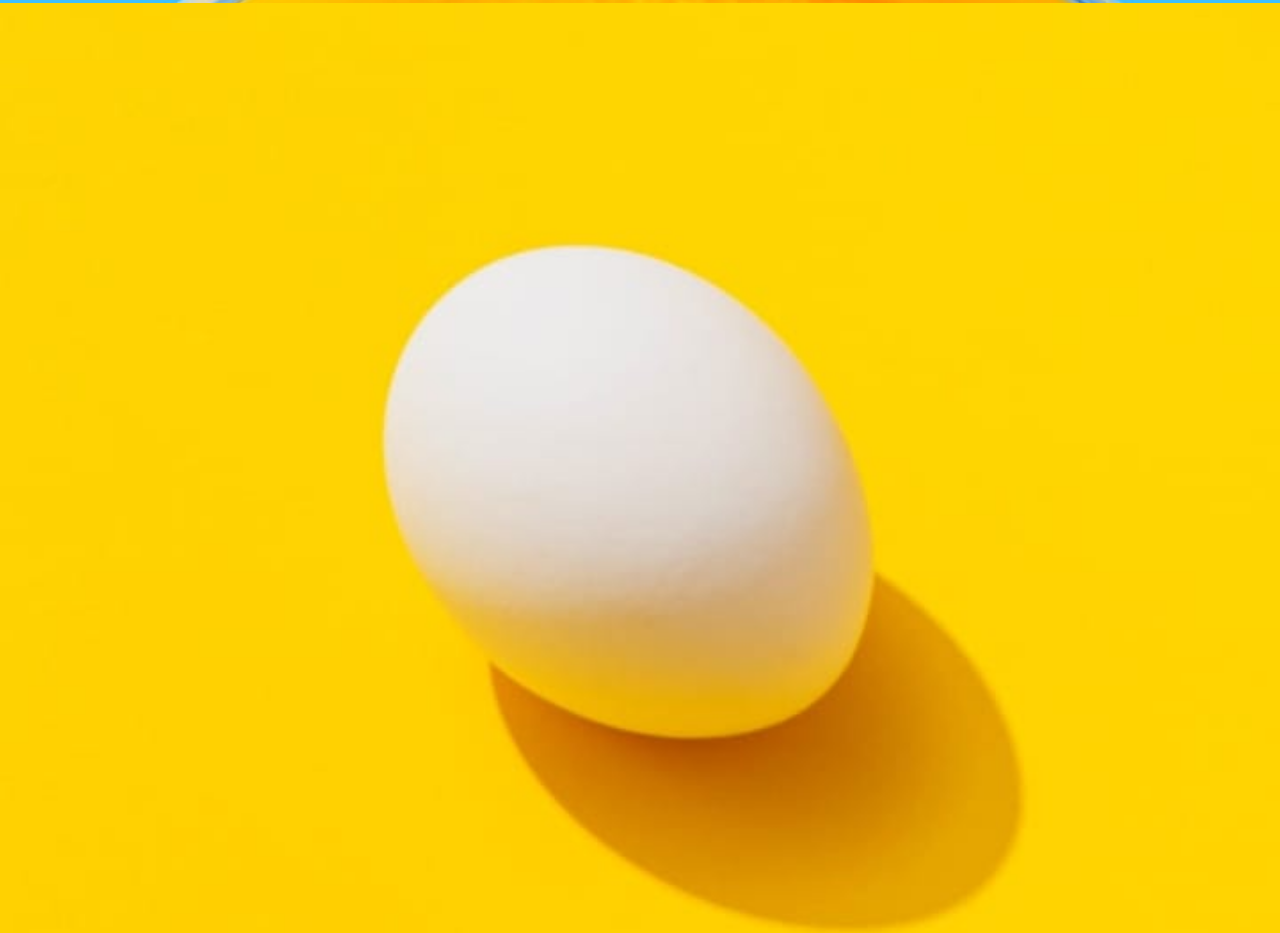
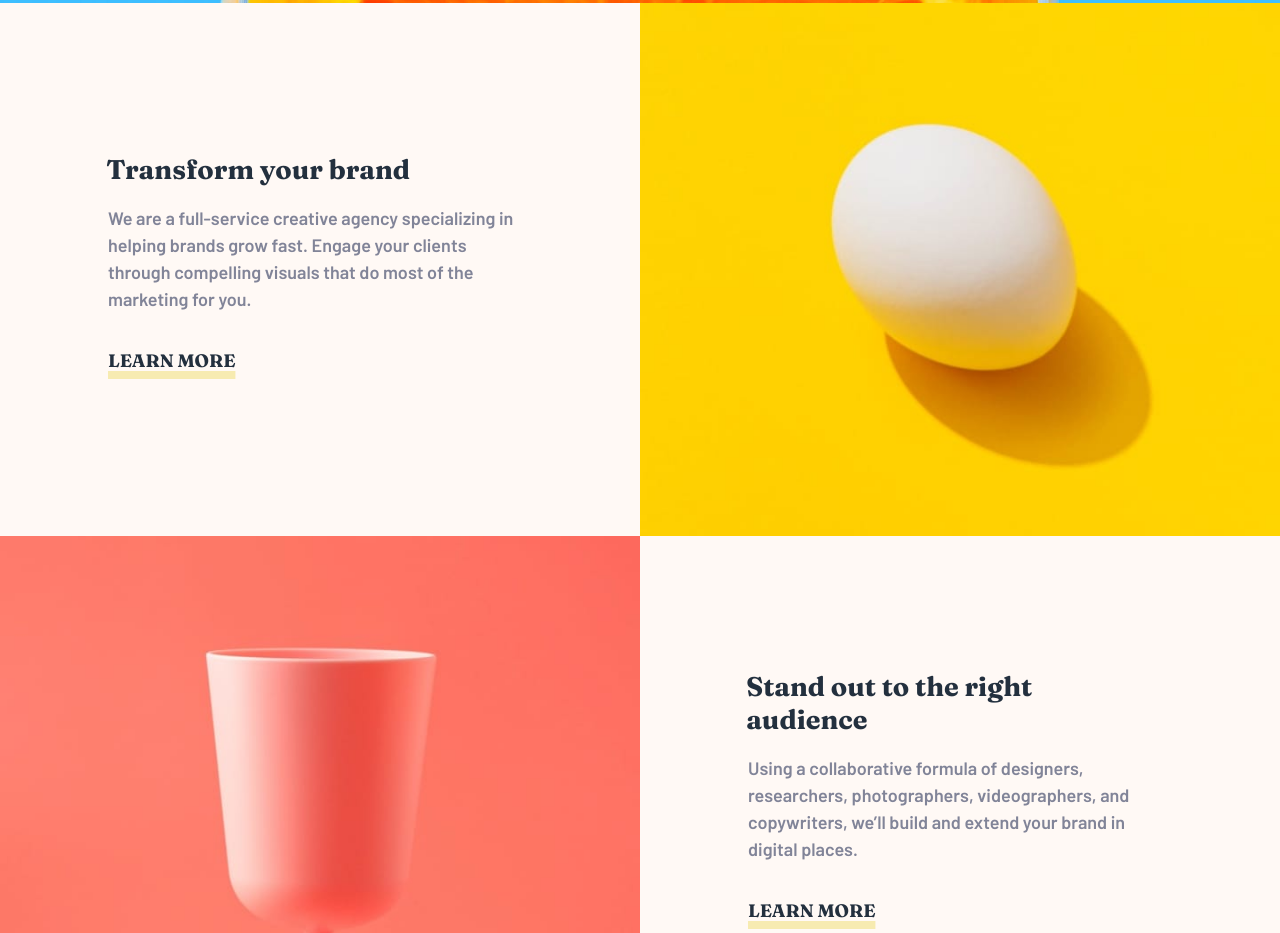
Before and after one commit to mikeanthony23/sunnyside-agency-landing-page, a website built with Parcel: page index.html in a window 1280 px wide. Shown: the part 797-1730 px from the top of the page. Built offline with nearby package versions, Linux system fonts and the light colour scheme.

Commit message:
about page styled -- desktop

```diff
--- a/index.html
+++ b/index.html
@@ -42,17 +42,21 @@
     <section id="about">
 
       <figure class="about-content">
-        <img src="./src/images/desktop/image-transform.jpg" alt="photograped image">
-        <div class="about-description">
+        <!-- <div class="about-transform-image"></div> -->
+        <img class="transform" src="./src/images/mobile/image-transform.jpg" alt="photograped image">
+        <!-- <img class="about-transform-image-desktop" src="./src/images/desktop/image-transform.jpg"
+          alt="photograped image"> -->
+        <div class="about-description transform-description">
           <h2>Transform your brand</h2>
-          <p>We are a full-service creative agency specializing in helping brands grow fast. Engage your clients through
+          <p>We are a full-service creative agency specializing in helping brands grow fast. Engage your clients
+            through
             compelling visuals that do most of the marketing for you.</p>
           <a class="learn-more-link" href="#">LEARN MORE</a>
         </div>
       </figure>
       <figure class="about-content">
-        <img src="./src/images/desktop/image-stand-out.jpg" alt="photograped image">
-        <div class="about-description">
+        <img class="standout" src="./src/images/desktop/image-stand-out.jpg" alt="photograped image">
+        <div class="about-description standout-description">
           <h2>Stand out to the right audience</h2>
           <p>Using a collaborative formula of designers, researchers, photographers, videographers, and copywriters,
             we’ll build and extend your brand in digital places.</p>
--- a/src/script.js
+++ b/src/script.js
@@ -1,9 +1,16 @@
 'use strict';
 
+// navigation menu selectors
 const burgerMenuBtn = document.querySelector('.burger-btn-container');
 const modalNavLinks = document.querySelector('.modal-nav-links');
 const overlay = document.querySelector('.overlay');
 
+const aboutSection = document.querySelector('.about-content');
+const aboutSectionChild = document.querySelector(
+  '.about-transform-image-mobile'
+);
+
+// navigation menu functionality
 const controlOpacity = function () {
   overlay.classList.contains('show-overlay')
     ? (burgerMenuBtn.style.opacity = 0.5)
@@ -27,3 +34,6 @@ const closeNavLinks = function () {
   });
 };
 closeNavLinks();
+
+const renderDesktopImage = function () {};
+renderDesktopImage();
--- a/src/scss/abstracts/_resets.scss
+++ b/src/scss/abstracts/_resets.scss
@@ -16,4 +16,6 @@ html {
 
 body {
   background-color: $bg-color1;
+  max-width: 2200px;
+  margin: auto;
 }
--- a/src/scss/abstracts/_variables.scss
+++ b/src/scss/abstracts/_variables.scss
@@ -1,7 +1,7 @@
 // breakpoints
 $bp-mobile: 375px;
 // $bp-desktop: 1440px;
-$bp-desktop: 600px;
+$bp-desktop: 700px;
 
 //primary colors
 $soft-red: hsl(7, 99%, 70%);
--- a/src/scss/layout/_about.scss
+++ b/src/scss/layout/_about.scss
@@ -13,7 +13,10 @@
   justify-content: center;
   align-content: center;
   flex-direction: column;
-  & img {
+  & .transform {
+    width: 100%;
+  }
+  & .standout {
     width: 100%;
   }
 }
@@ -62,3 +65,38 @@
     text-decoration-color: $active-link;
   }
 }
+
+// DEKSTOP
+
+@media screen and (min-width: 1000px) {
+  .about-content {
+    flex-direction: row;
+    & .transform {
+      flex: 1;
+      order: 1;
+      min-width: 50%;
+      content: url('/src/images/desktop/image-transform.jpg');
+    }
+
+    & .standout {
+      flex: 1;
+      min-width: 50%;
+      content: url('/src/images/desktop/image-stand-out.jpg');
+    }
+  }
+
+  .about-description {
+    margin: 5em;
+    flex: 1;
+    & h2 {
+      text-align: left;
+      margin-left: 0.6em;
+    }
+    & p {
+      text-align: left;
+    }
+    & a {
+      text-align: left;
+    }
+  }
+}
--- a/src/scss/layout/_navigation.scss
+++ b/src/scss/layout/_navigation.scss
@@ -114,7 +114,8 @@
   }
 
   .header {
-    // background: url(../images/desktop/image-header.jpg) no-repeat center;
+    background: url('/src/images/desktop/image-header.jpg') no-repeat center;
+    background-size: cover;
     padding: 1.5em;
     grid-template-columns: 1fr 1fr;
     grid-template-areas:
@@ -137,7 +138,7 @@
     position: static;
     display: flex;
     flex-direction: row;
-    justify-content: center;
+    justify-content: flex-end;
     align-items: center;
     background-color: unset;
     margin: 0;
```
